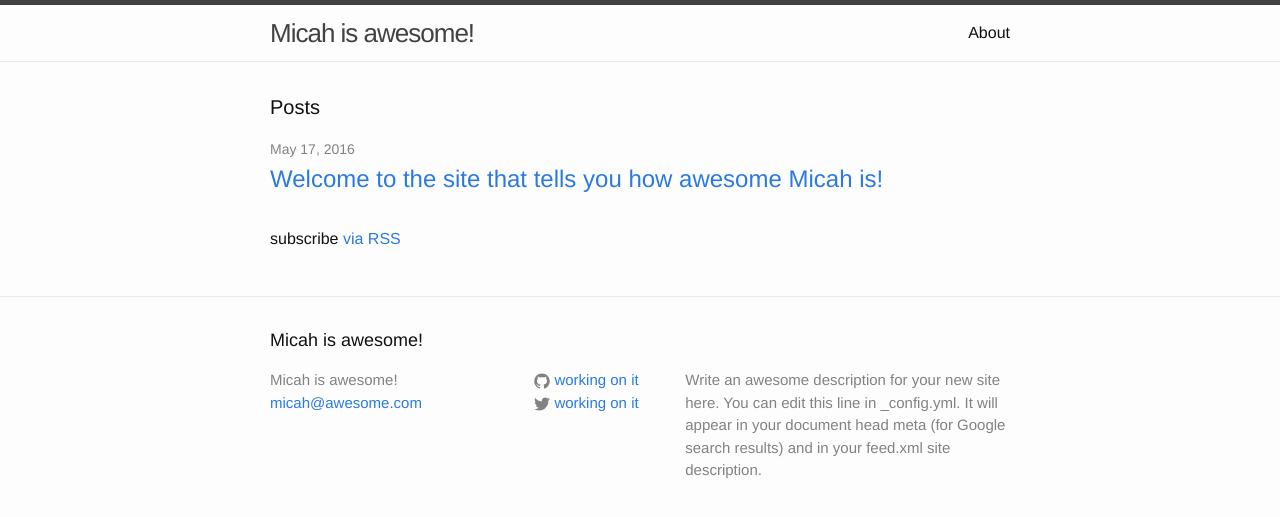
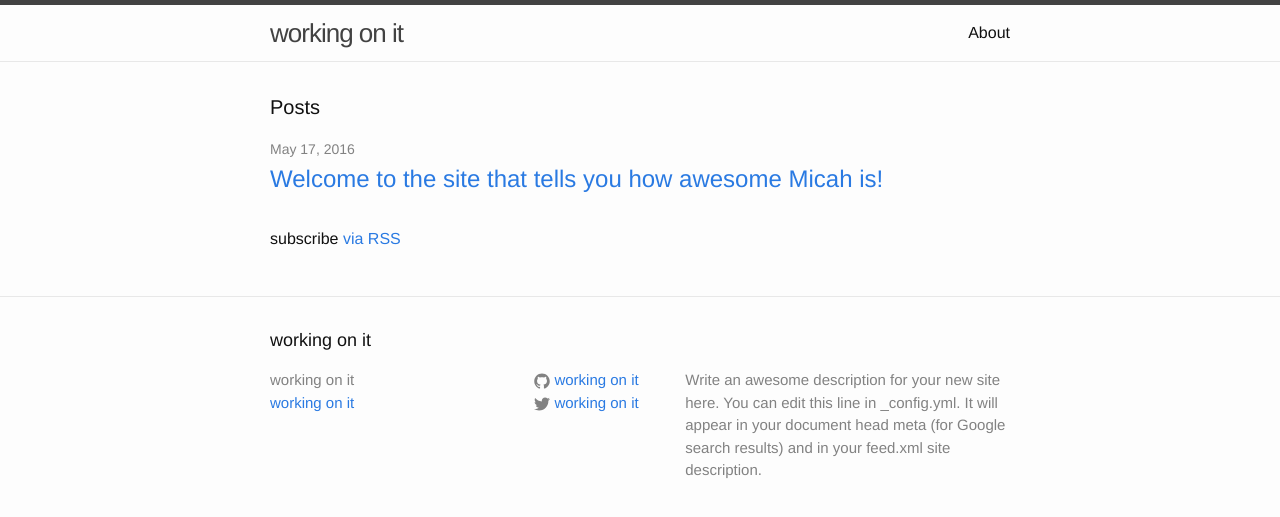
Before and after one commit to harryskan/harryskan.github.io, a Jekyll site: the page built from index.html, in a window 1280 px wide. Shown: the top 517 px of the page. Built offline with Jekyll 4.4.1, drawn with Linux system fonts in a browser that asks for light colours.

Commit message:
Update _config.yml

```diff
--- a/_config.yml
+++ b/_config.yml
@@ -6,14 +6,14 @@
 # 'jekyll serve'. If you change this file, please restart the server process.
 
 # Site settings
-title: Micah is awesome!
-email: micah@awesome.com
+title: working on it
+email: working on it
 description: > # this means to ignore newlines until "baseurl:"
   Write an awesome description for your new site here. You can edit this
   line in _config.yml. It will appear in your document head meta (for
   Google search results) and in your feed.xml site description.
 baseurl: "" # the subpath of your site, e.g. /blog
-url: "http://yourdomain.com" # the base hostname & protocol for your site
+url: "http://skantech.me" # the base hostname & protocol for your site
 twitter_username: working on it
 github_username:  working on it
 
```
